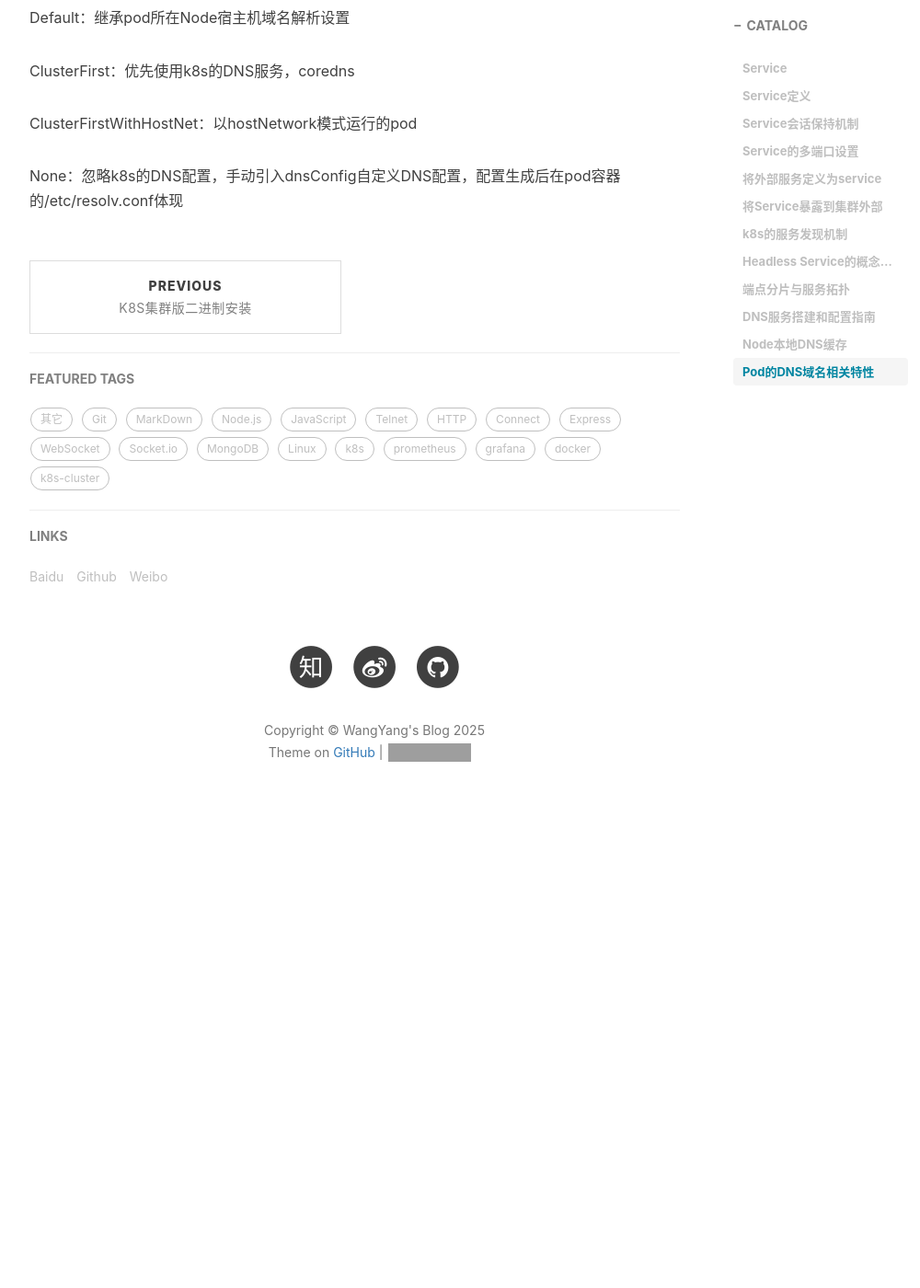
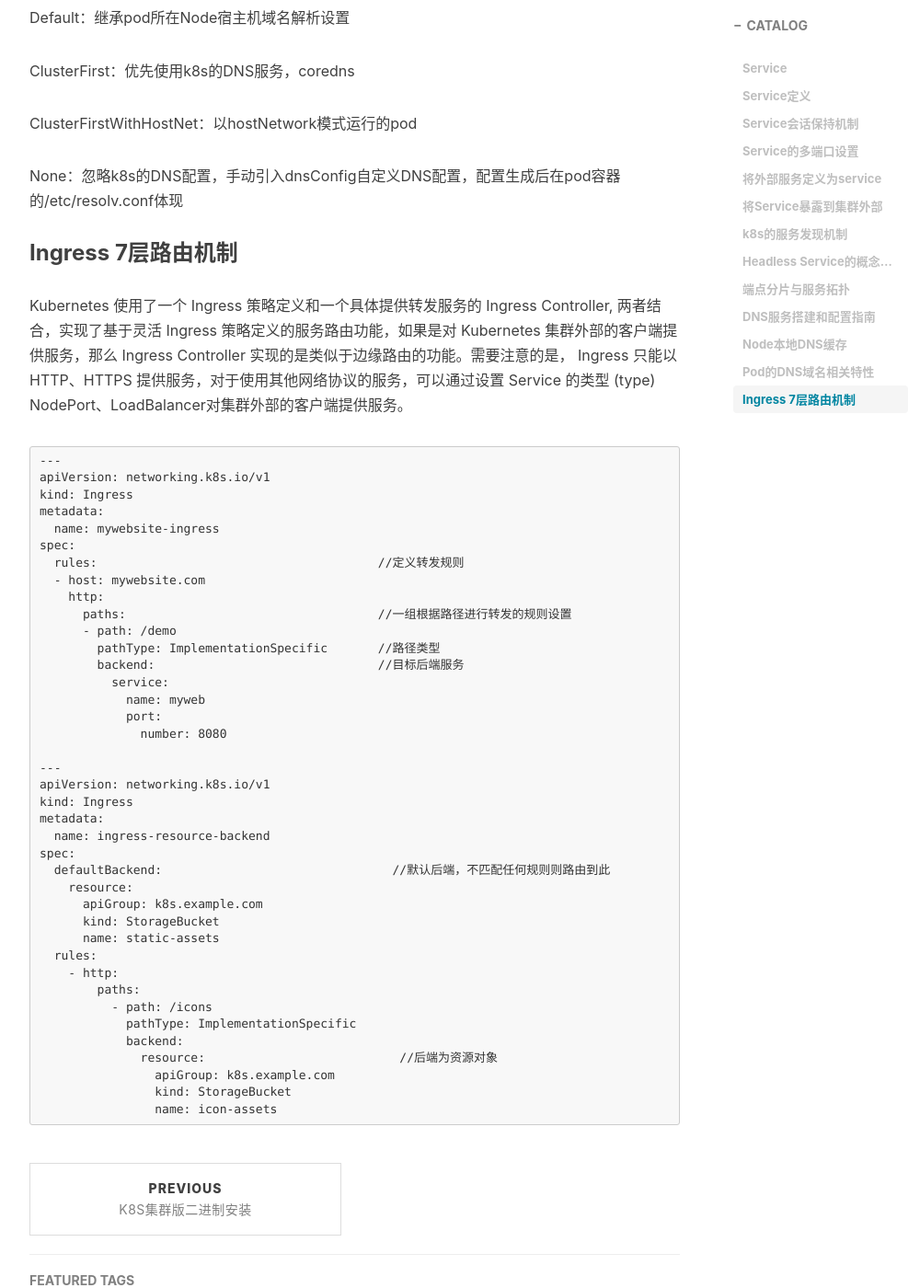
Before and after one commit to wangyang1996/wangyang1996.github.io, a Jekyll site: the page built from _posts/2025-02-10-k8s_v5-2.md, in a window 1280 px wide and 1400 px high, scrolled down 10531 px. Shown: the whole window at 92% size, without its empty margins (233-1233 px from the left). Built offline with Jekyll 4.4.1, drawn with Linux system fonts in a browser that asks for light colours; nearby versions of some CDN libraries; comment, search, counter and statistics services are not loaded; before the commit the page ends 11453 px from its top, so only the background shows below that; grey boxes are pictures that could not be loaded.

Commit message:
modify k8s-service.md

````diff
--- a/_posts/2025-02-10-k8s_v5-2.md
+++ b/_posts/2025-02-10-k8s_v5-2.md
@@ -514,3 +514,51 @@ ClusterFirst：优先使用k8s的DNS服务，coredns
 ClusterFirstWithHostNet：以hostNetwork模式运行的pod
 
 None：忽略k8s的DNS配置，手动引入dnsConfig自定义DNS配置，配置生成后在pod容器的/etc/resolv.conf体现
+
+
+
+### Ingress 7层路由机制
+
+Kubernetes 使用了一个 Ingress 策略定义和一个具体提供转发服务的 Ingress Controller, 两者结合，实现了基于灵活 Ingress 策略定义的服务路由功能，如果是对 Kubernetes 集群外部的客户端提供服务，那么 Ingress Controller 实现的是类似于边缘路由的功能。需要注意的是， Ingress 只能以 HTTP、HTTPS 提供服务，对于使用其他网络协议的服务，可以通过设置 Service 的类型 (type) NodePort、LoadBalancer对集群外部的客户端提供服务。
+
+```
+---
+apiVersion: networking.k8s.io/v1
+kind: Ingress
+metadata:
+  name: mywebsite-ingress
+spec:
+  rules:                                       //定义转发规则
+  - host: mywebsite.com
+    http:
+      paths:                                   //一组根据路径进行转发的规则设置
+      - path: /demo
+        pathType: ImplementationSpecific       //路径类型
+        backend:                               //目标后端服务
+          service:
+            name: myweb
+            port:
+              number: 8080
+
+---
+apiVersion: networking.k8s.io/v1
+kind: Ingress
+metadata:
+  name: ingress-resource-backend
+spec:
+  defaultBackend:                                //默认后端，不匹配任何规则则路由到此
+    resource:
+      apiGroup: k8s.example.com
+      kind: StorageBucket
+      name: static-assets
+  rules:
+    - http:
+        paths:
+          - path: /icons
+            pathType: ImplementationSpecific
+            backend:
+              resource:                           //后端为资源对象
+                apiGroup: k8s.example.com
+                kind: StorageBucket
+                name: icon-assets
+```
````
